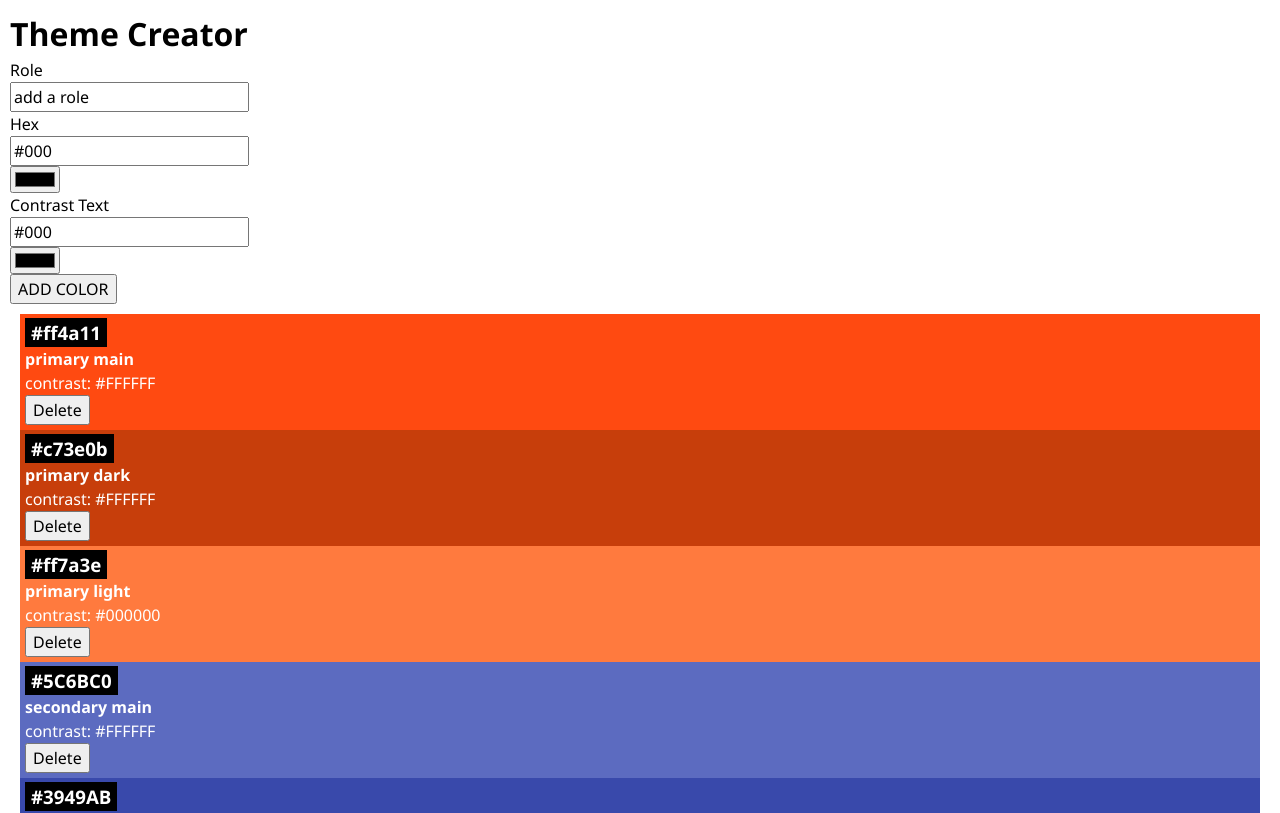
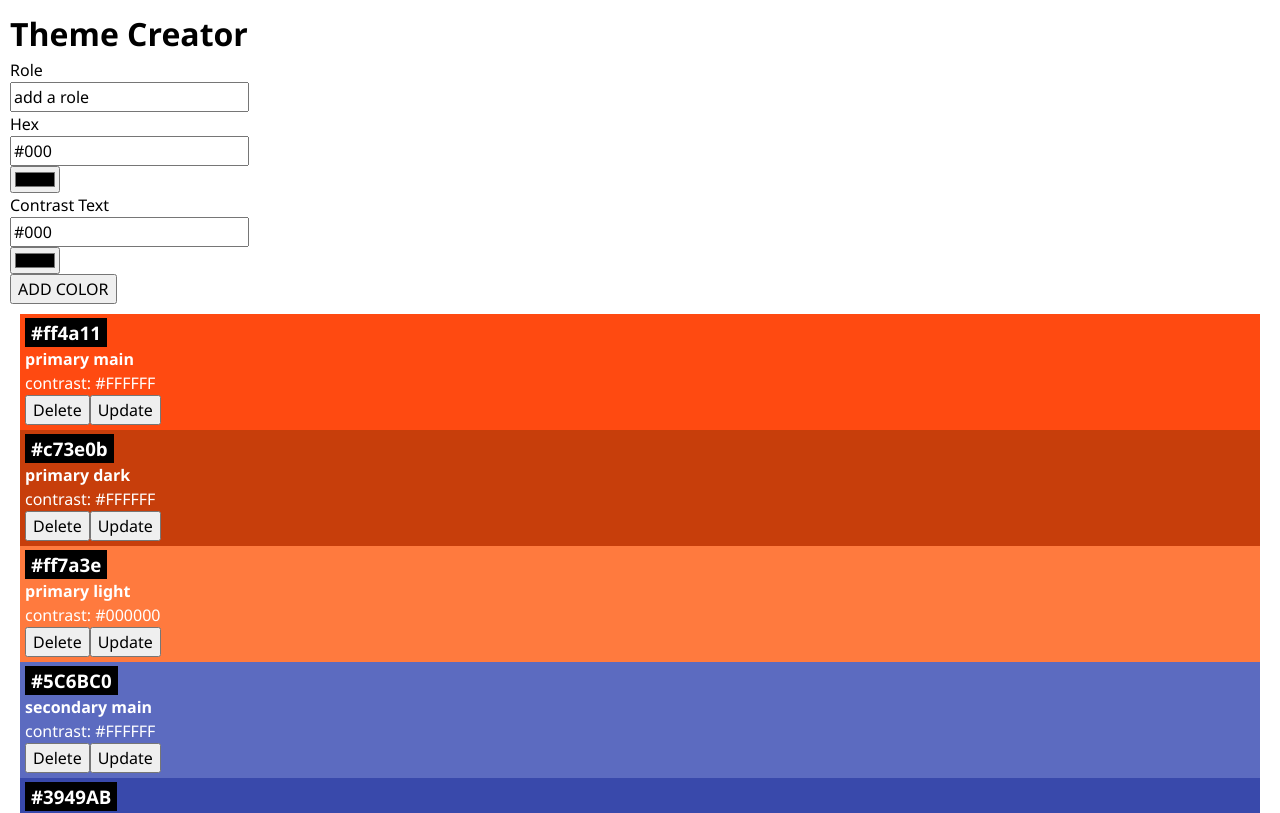
Before and after one commit to MarialeAlbrecht/project-4-theme-creator, a React (Vite) app: page / in a window 1280 px wide. Shown: the top 813 px of the page. Built offline with nearby package versions, Linux system fonts and the light colour scheme.

Commit message:
added edit button in card

```diff
--- a/src/Components/Color/Color.jsx
+++ b/src/Components/Color/Color.jsx
@@ -26,9 +26,14 @@ export default function Color({ color, ondelete }) {
           </button>
         </>
       ) : (
-        <button type="submit" onClick={() => setConfirmDelete(true)}>
-          Delete
-        </button>
+        <>
+          <button type="submit" onClick={() => setConfirmDelete(true)}>
+            Delete
+          </button>
+          <button type="submit" onClick={() => setConfirmDelete(true)}>
+            Update
+          </button>
+        </>
       )}
     </div>
   );
```
